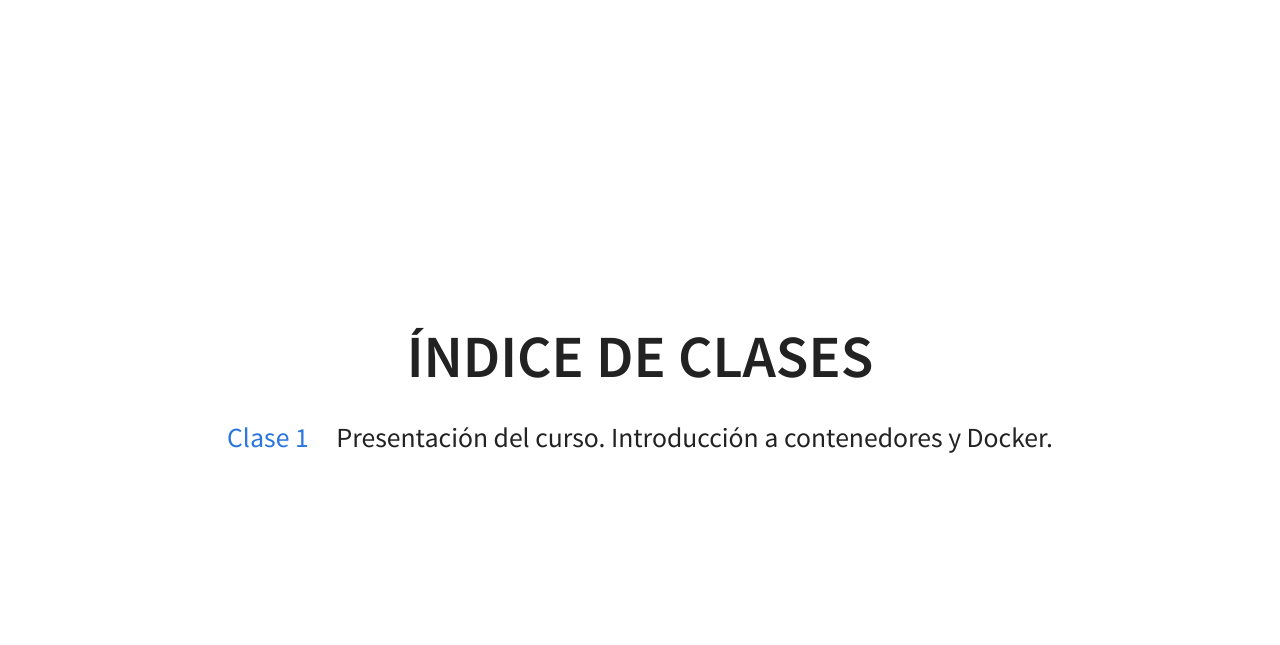
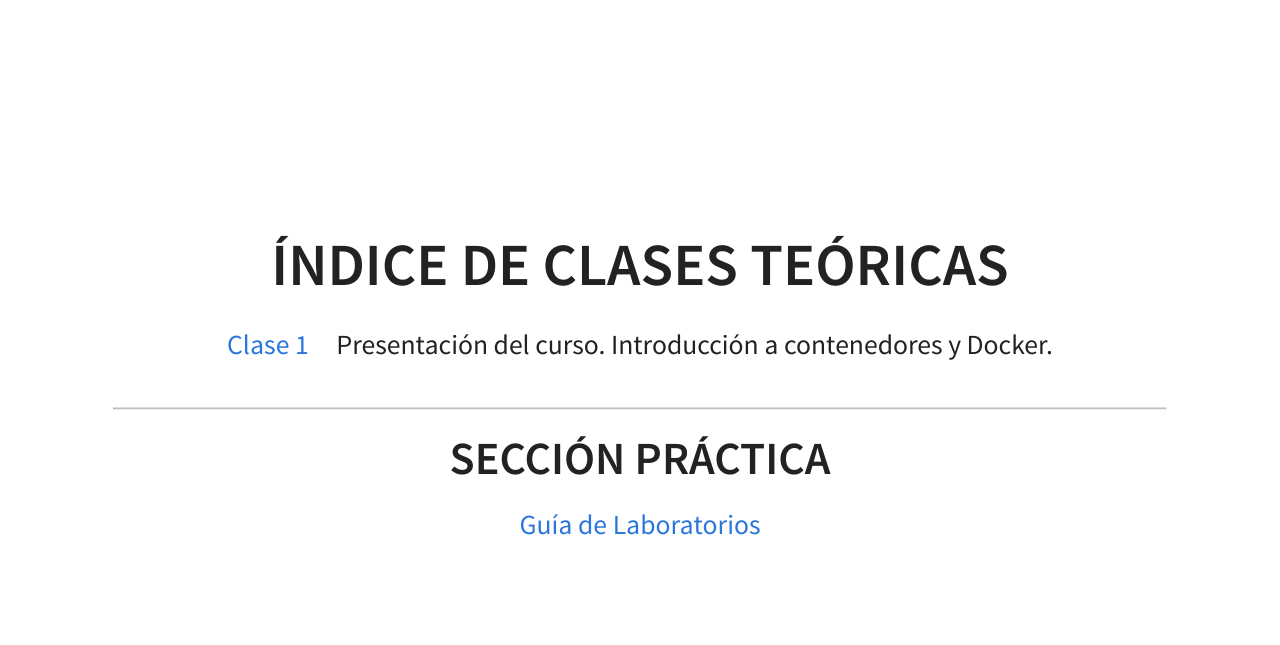
Before and after one commit to kity-linuxero/docker_410, a website: page index.html in a window 1280 px wide. Both pictures are taken after a click on the button "below slide". Shown: the top 645 px of the page. Drawn offline with Linux system fonts and the light colour scheme.

Commit message:
Add link labs in index

```diff
--- a/index.html
+++ b/index.html
@@ -34,7 +34,7 @@
 					</section>
 
 					<section id="indice" data-state="no_footer">
-						<h3>Índice de clases</h3>
+						<h3>Índice de clases teóricas</h3>
 
 						<small>
 
@@ -44,8 +44,19 @@
 								<td>Presentación del curso. Introducción a contenedores y Docker.</td>
 							</tr>
 						</table>
+					</small>
 
+						<hr>
+						<h4>Sección práctica</h4>
+						<small>
+
+
+						<a href="https://github.com/kity-linuxero/docker_410_practicas/blob/main/README.md" target="_blank">Guía de Laboratorios</a>
 					</small>
+
+
+
+
 
 					</section>
 
```
